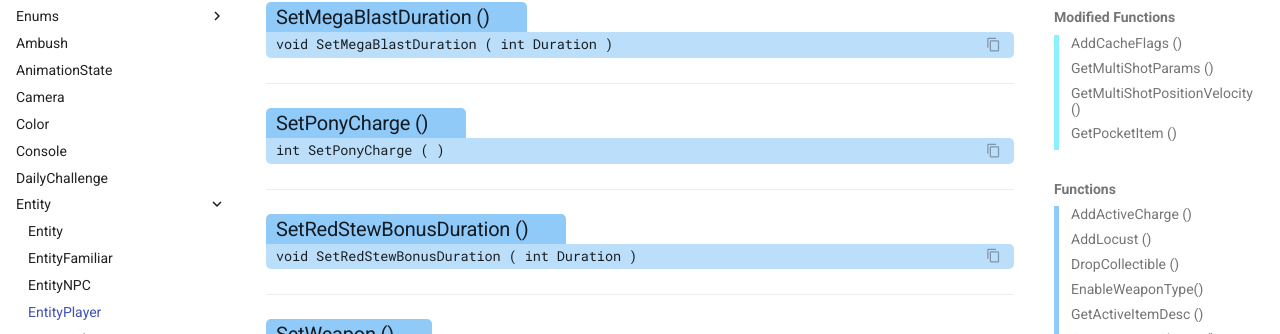
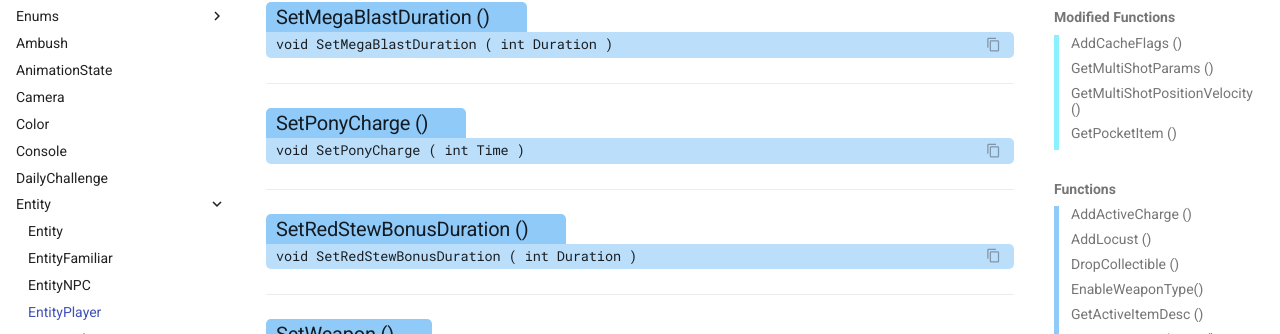
Before and after one commit to TeamREPENTOGON/REPENTOGON, an MkDocs documentation site: the page built from documentation/docs/EntityPlayer.md, in a window 1280 px wide and 900 px high, scrolled down 8331 px. Shown: the part 119-453 px from the top of the window. Built offline with MkDocs 1.6.1 and Material for MkDocs 9.7.7, drawn with Linux system fonts in a browser that asks for light colours; comment, search, counter and statistics services are not loaded; the version menu is left out; some of the changed text lies outside the part shown.

Commit message:
Update EntityPlayer.md

```diff
--- a/documentation/docs/EntityPlayer.md
+++ b/documentation/docs/EntityPlayer.md
@@ -232,7 +232,7 @@ ___
 
 ___
 ### Set·Pony·Charge () {: aria-label='Functions' }
-#### int SetPonyCharge ( ) {: .copyable aria-label='Functions' }
+#### void SetPonyCharge ( int Time ) {: .copyable aria-label='Functions' }
 
 ___
 ### Set·Red·Stew·Bonus·Duration () {: aria-label='Functions' }
```
